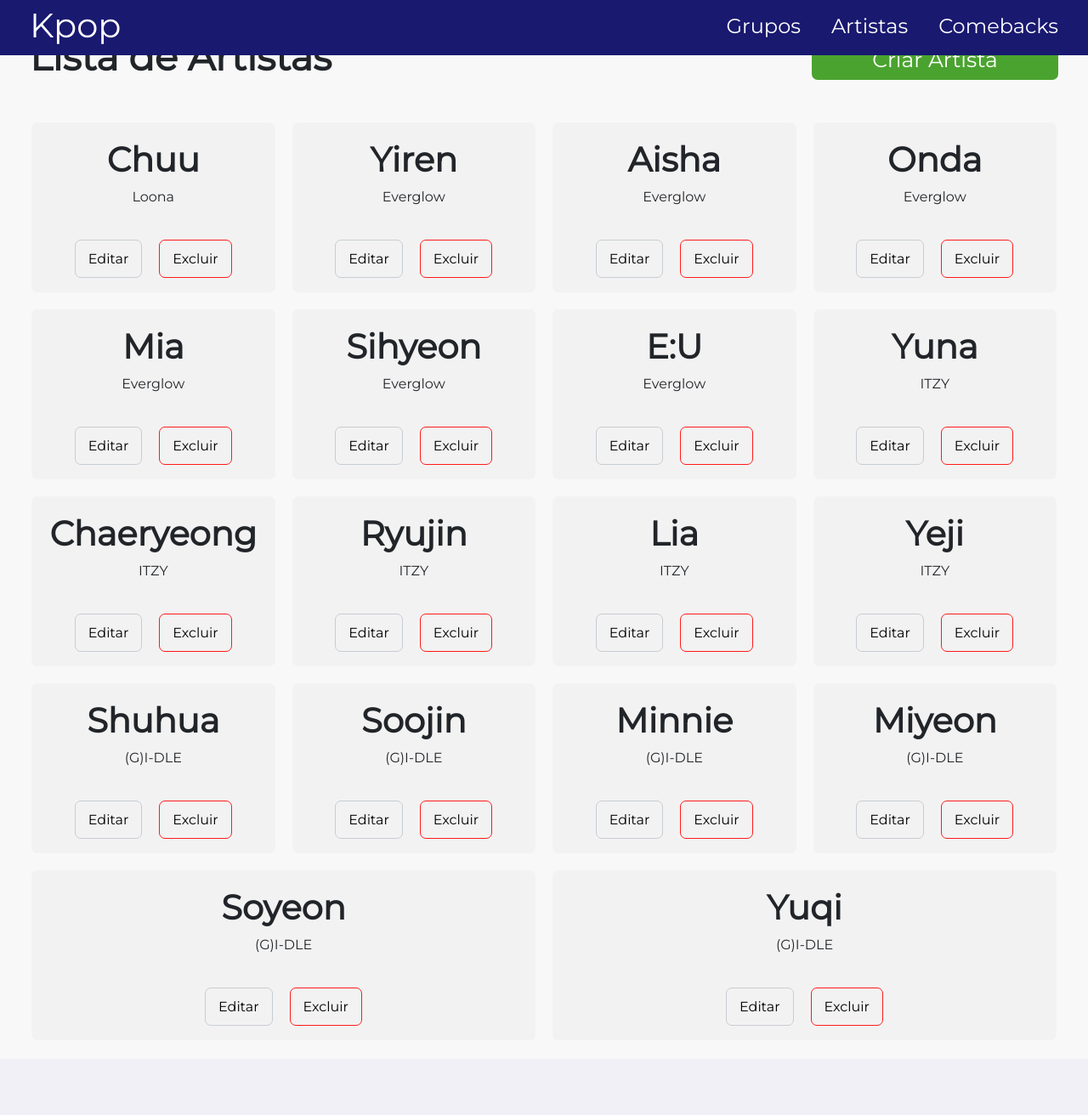
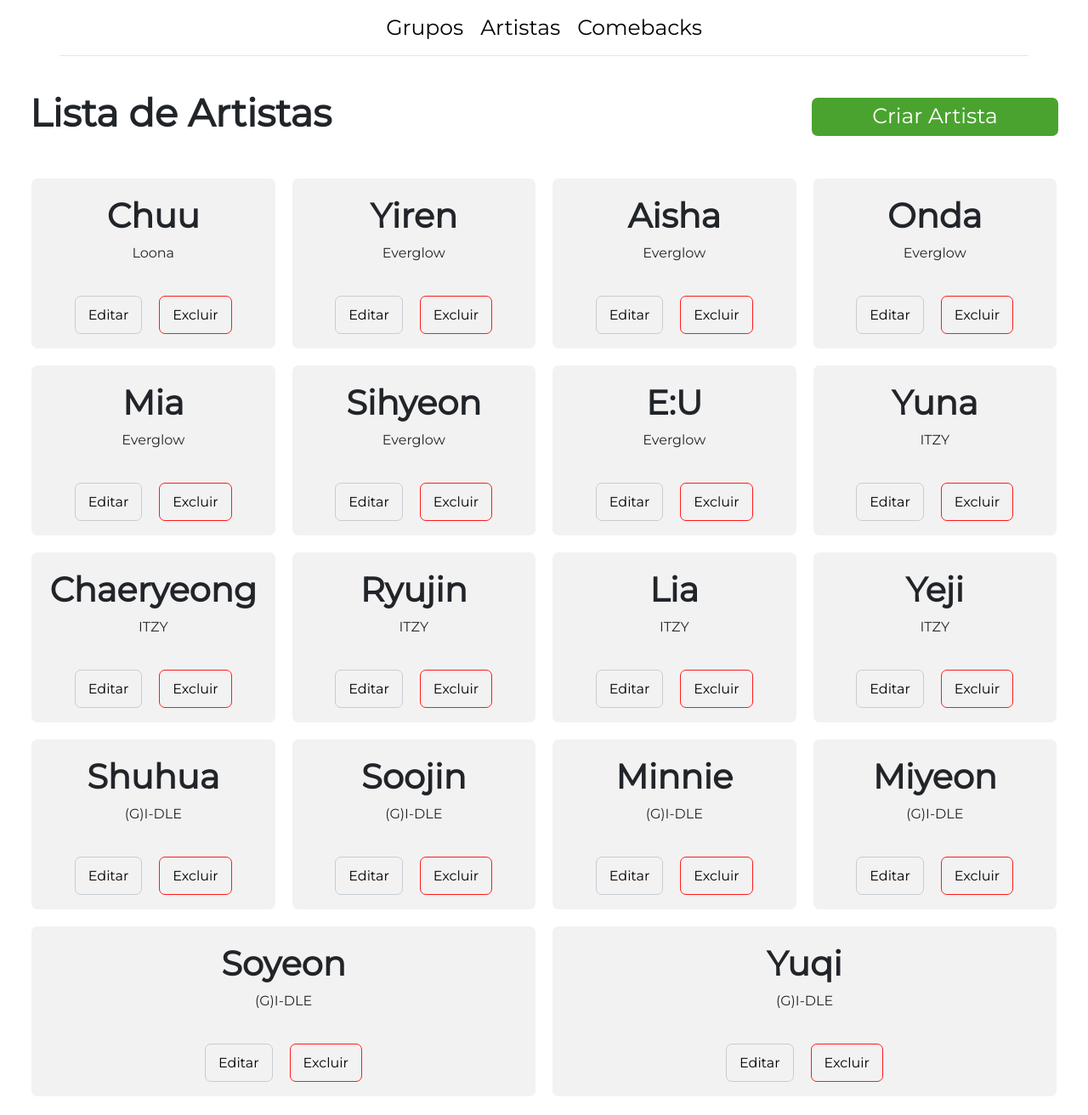
Before and after one commit to Bruno-Felix/CRUD_Grupos-Django, a Django app: page /artistas in a window 1280 px wide. Shown: the whole page at 85% size. Before the commit the page ends 1207 px from the top, so only its background shows below. Run offline with Django 3.2, Linux system fonts and the light colour scheme; data comes from the database, SQL or seed files in the repository; some libraries are stand-ins or nearby versions.

Commit message:
Modificando estrutura da header e seus componentes e Modificando estilo da nav bar

```diff
--- a/novosGrupos/static/css/styleBase.css
+++ b/novosGrupos/static/css/styleBase.css
@@ -3,79 +3,60 @@
 font-family: 'Ubuntu', sans-serif; */
 
 body, ul, li, p{
+    list-style: none;
     height: 100%;
     min-height: 100%;
     margin: 0px;
     padding: 0px;
-    list-style: none;
-    font-size: 1.5rem;
     font-family: 'Montserrat', sans-serif;
 }
 
 body{
-    background-color: #f8f8f8;
-}
-
-a{
-    text-decoration: none;
-    color: #ffffff;
-}
-
-.header{
-    position: fixed;
-    top: 0;
-    width: 100%;
-    background-color: #191970;
-    display: flex;
-    flex-wrap: wrap;
-    justify-content: space-between;
-    align-items: center;
+    background-color: #ffffff;
 }
 
 .divNavBar{
-    justify-content: space-between;
+    top: 0;
+    max-width: 1250px;
+    width: 89%;
     margin: auto;
     display: flex;
     flex-wrap: wrap;
-    max-width: 1250px;
-    width: 100%;
-}
-
-.linkPrincipal{
-    margin-bottom: 5px;
-    cursor: pointer;
-    font-size: 40px;
-    margin-left: 20px;
-}
-
-.linkPrincipal:hover{
-    text-decoration: none;
-    color: #DCDCDC;
-    transition: 0.5s;
+    border-bottom: 1px solid #e2e6e9;
 }
 
 .menu{
+    list-style: none;
+    justify-content: center;
+    align-items: center;
+    margin: auto;
     display: flex;
-    margin-right: 10px;
-    margin-top: 8px;
+    flex-wrap: wrap;
+    margin-top: 10px;
+    margin-bottom: 10px;
 }
 
 .menu a{
-    margin-left: 16px;
-    border-radius: 5px;
+    align-items: center;
+    text-align: center;
+    display: flex;
     cursor: pointer;
-    display: flex;
-    padding: 5px 10px 5px 10px;
+    height: 45px;
+    padding: 0px 10px 0 10px;
+    font-size: 25px;
+    color: #000000;
+    border-radius: 7px;
+
 }
 
+.menu a:hover{
+    text-decoration: none;
+    align-items: center;
+    color: #ffffff;
+    background-color: #4AA32F;
+    transition: 0.2s;
+}
 /* a:link........define o estilo do link no estado inicial;
 a:visited...define o estilo do link visitado;
 a:hover.....define o estilo do link quando passa-se o mouse sobre ele;
 a:active....define o estilo do link ativo (o que foi "clicado") */
-.menu a:hover{
-    background-color: #F0D652;
-    color: #000000;
-    align-items: center;
-    text-decoration: none;
-    transition: 0.5s;
-}
--- a/novosGrupos/templates/base.html
+++ b/novosGrupos/templates/base.html
@@ -20,18 +20,14 @@
 
 <body>
     <!--Navbar das páginas-->
-    <header class="header">
-        <div class = "divNavBar">
-            <a class="linkPrincipal" href="/">Kpop</a>
-
-            <nav>
+    <header>
+        <nav class = "divNavBar">
             <ul class="menu">
                 <li><a href="/grupos">Grupos</a></li>
                 <li><a href="/artistas">Artistas</a></li>
                 <li><a href="/comebacks">Comebacks</a></li>
             </ul>
         </nav>
-        </div>
     </header>
 
 
```
Lines whose indentation alone changed are shown as unchanged.
